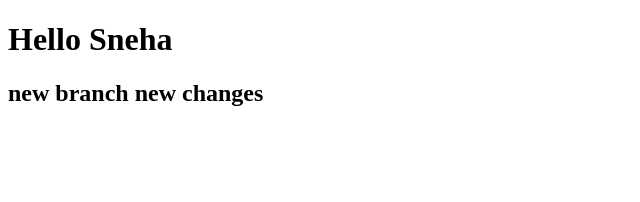
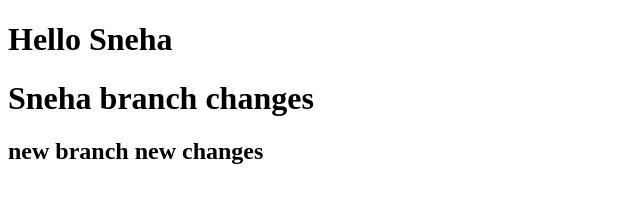
Before and after one commit to snehaghos/gitchapterone, a plain HTML site: page index.html in a window 1280 px wide. Shown: the whole page, without its empty margins (0-640 px from the left). Drawn offline with Linux system fonts and the light colour scheme.

Commit message:
git branch sneha

```diff
--- a/index.html
+++ b/index.html
@@ -9,6 +9,10 @@
     <h1>Hello Sneha
 
     </h1>
+    <h1>
+        Sneha branch changes
+    </h1>
+
     <h2>new branch new changes</h2>
 </body>
 </html>
```
